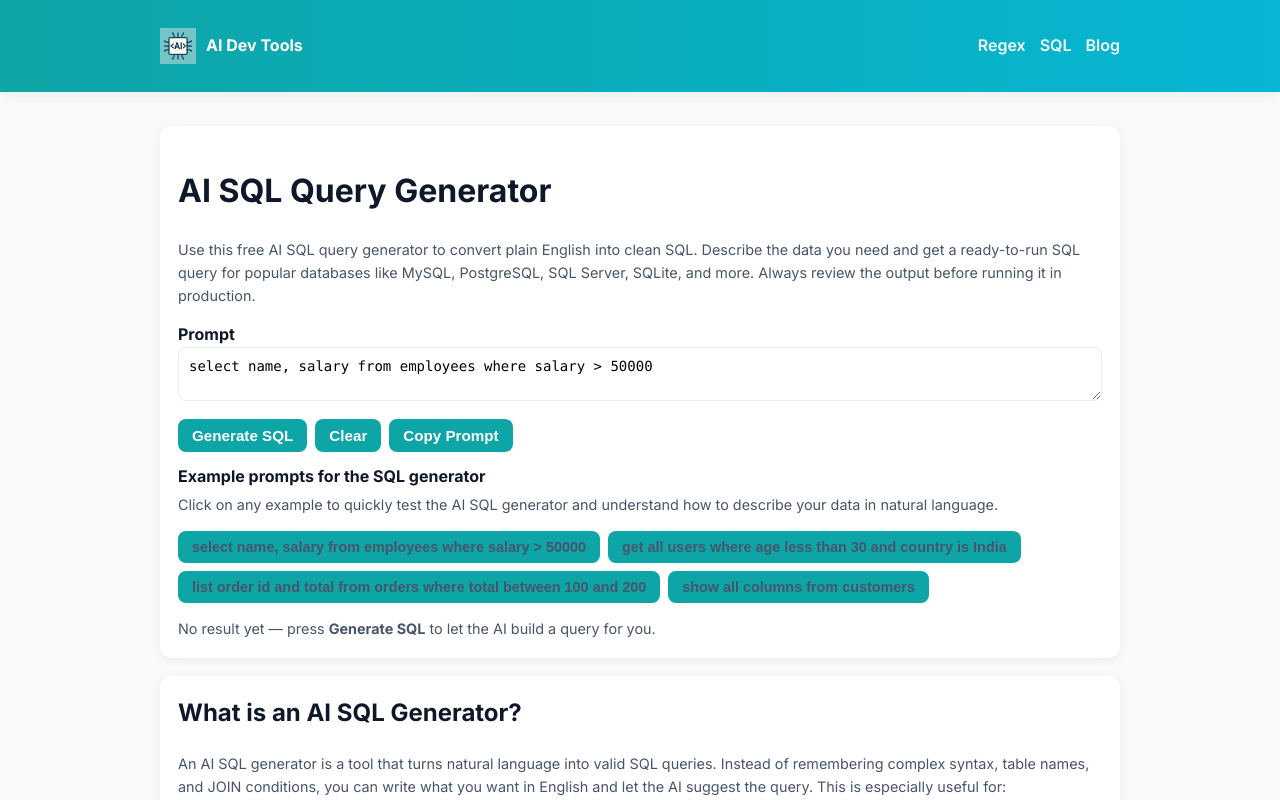
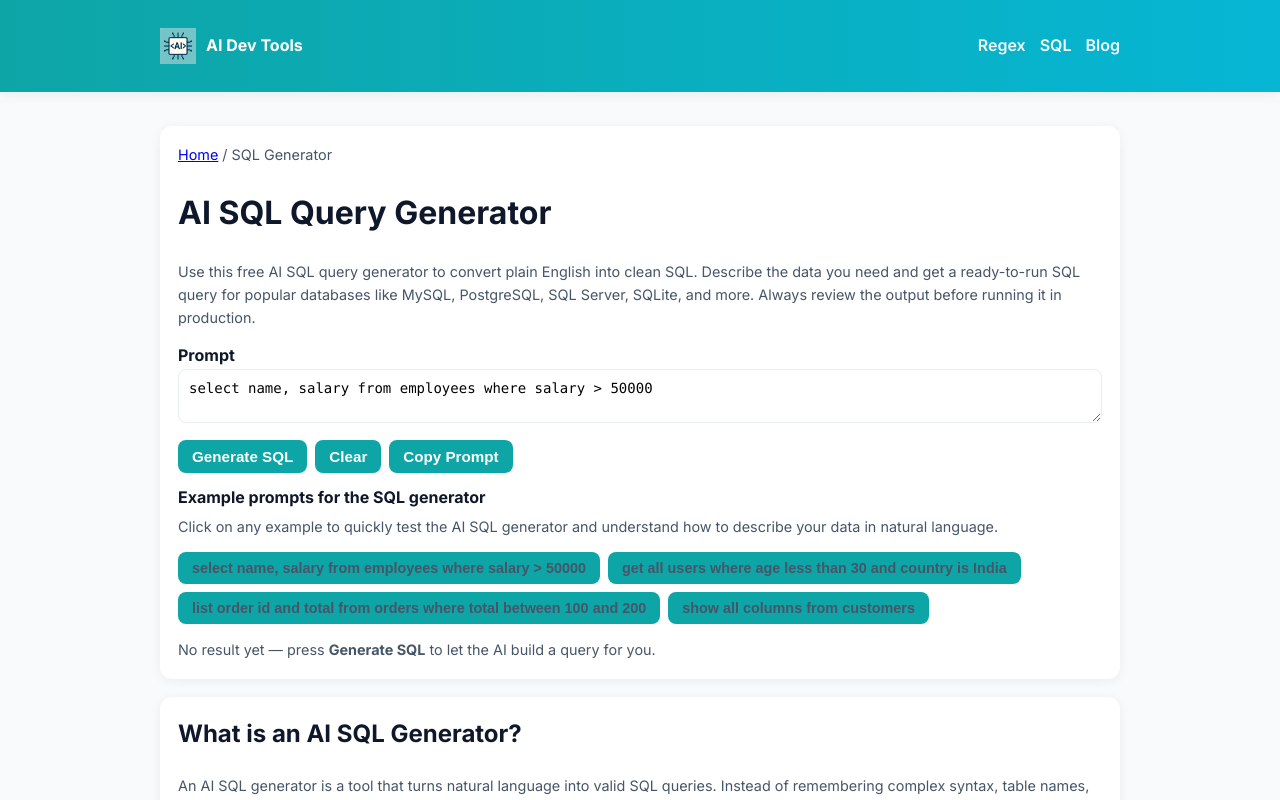
Before and after one commit to rampandu/ai-tools, a Next.js app: page /sql-generator in a window 1280 px wide. Shown: the top 800 px of the page. Built offline with nearby package versions, Linux system fonts and the light colour scheme; no server answers.

Commit message:
Update regex and sql pages to show breadcrumb structure

```diff
--- a/pages/sql-generator.js
+++ b/pages/sql-generator.js
@@ -1,5 +1,6 @@
 // pages/sql-generator.js
 import Head from 'next/head';
+import Link from 'next/link';
 import { useState, useEffect } from 'react';
 import ResultBox from '../components/ResultBox';
 
@@ -103,6 +104,25 @@ export default function SQLGenerator() {
     }
   };
 
+  const breadcrumbJsonLd = {
+    '@context': 'https://schema.org',
+    '@type': 'BreadcrumbList',
+    itemListElement: [
+      {
+        '@type': 'ListItem',
+        position: 1,
+        name: 'Home',
+        item: 'https://dev-brains-ai.com/'
+      },
+      {
+        '@type': 'ListItem',
+        position: 2,
+        name: 'SQL Generator',
+        item: 'https://dev-brains-ai.com/sql-generator'
+      }
+    ]
+  };
+
   return (
     <div className="container" style={{ paddingTop: 16 }}>
       <Head>
@@ -124,7 +144,7 @@ export default function SQLGenerator() {
         <meta property="og:type" content="article" />
         <link rel="canonical" href="https://dev-brains-ai.com/sql-generator" />
 
-        {/* Structured data for FAQ and software/app listing */}
+        {/* Structured data for FAQ, software/app listing & breadcrumbs */}
         <script
           type="application/ld+json"
           dangerouslySetInnerHTML={{ __html: JSON.stringify(faqJsonLd) }}
@@ -133,10 +153,34 @@ export default function SQLGenerator() {
           type="application/ld+json"
           dangerouslySetInnerHTML={{ __html: JSON.stringify(softwareJsonLd) }}
         />
+        <script
+          type="application/ld+json"
+          dangerouslySetInnerHTML={{ __html: JSON.stringify(breadcrumbJsonLd) }}
+        />
       </Head>
 
       {/* Main tool card */}
       <div className="card" aria-live="polite">
+        {/* Breadcrumb */}
+        <nav aria-label="Breadcrumb" className="small" style={{ marginBottom: 12 }}>
+          <ol
+            style={{
+              display: 'flex',
+              flexWrap: 'wrap',
+              gap: 4,
+              listStyle: 'none',
+              padding: 0,
+              margin: 0
+            }}
+          >
+            <li>
+              <Link href="/">Home</Link>
+            </li>
+            <li aria-hidden="true">/</li>
+            <li aria-current="page">SQL Generator</li>
+          </ol>
+        </nav>
+
         <h1>AI SQL Query Generator</h1>
         <p className="small">
           Use this free AI SQL query generator to convert plain English into clean SQL. Describe the
@@ -359,7 +403,6 @@ export default function SQLGenerator() {
         </ul>
       </div>
 
-      {/* Simple internal navigation / cross-link hint for SEO (optional text only, no actual links if not ready) */}
       <div className="card small">
         <h4>More AI tools from Dev Brains AI</h4>
         <p className="small">
```
Also changed, not shown: pages/regex-generator.js (+95 -22 lines).
